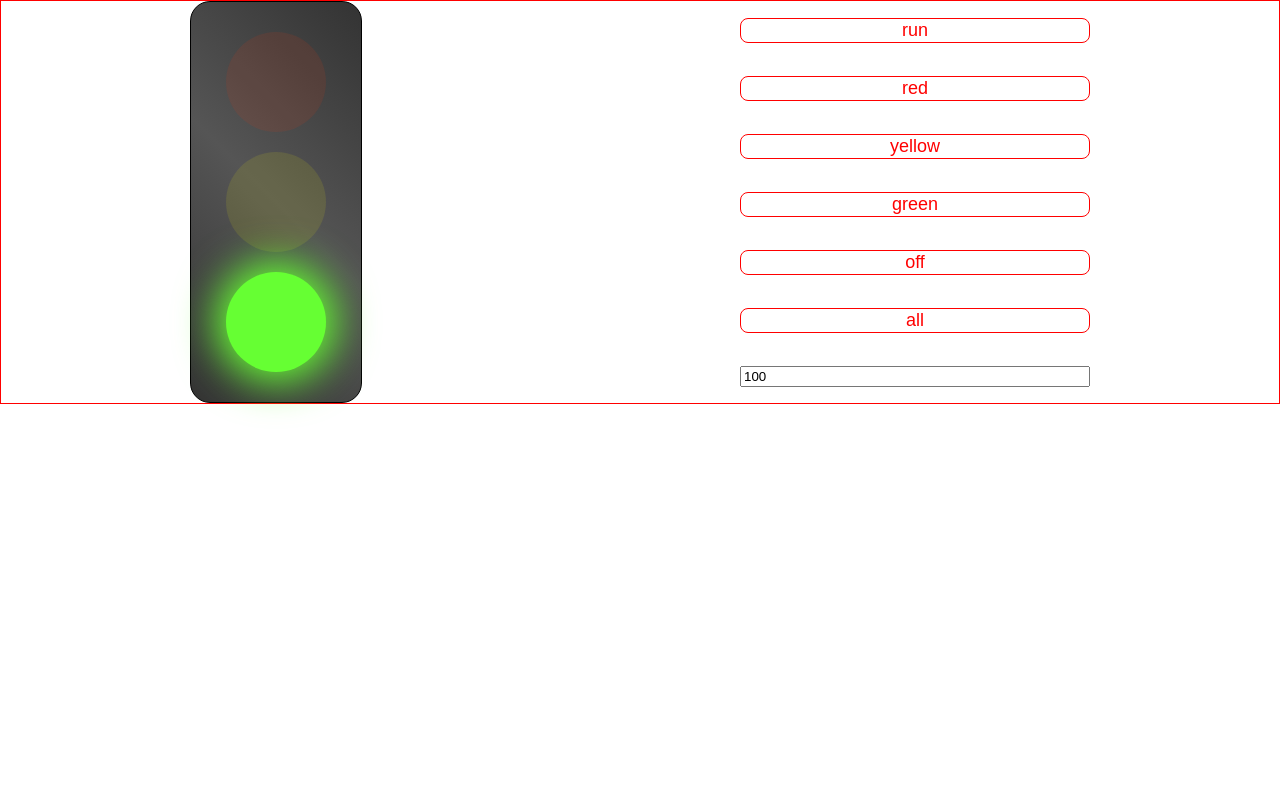
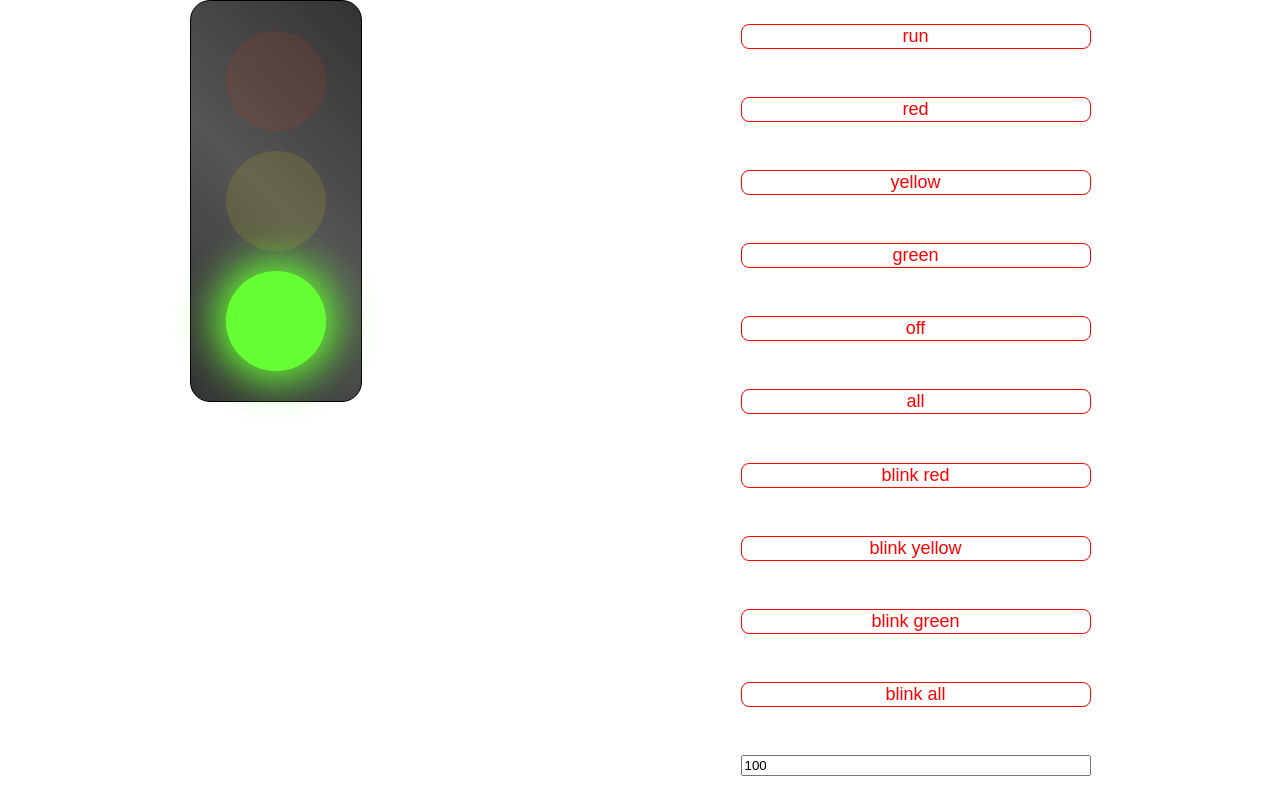
Before and after one commit to rick-ssa/semaphore, a React (Create React App) app: page / in a window 1280 px wide. Built offline with nearby package versions, Linux system fonts and the light colour scheme.

Commit message:
finished blink feature

```diff
--- a/src/App.js
+++ b/src/App.js
@@ -1,6 +1,6 @@
 
 import './App.css';
-import Control from './components/Control/Control';
+import Control from './components/Control';
 
 function App() {
 
--- a/src/components/Control/Control.js
+++ b/src/components/Control/index.js
@@ -1,5 +1,5 @@
 import './styles.css'
-import { useState } from 'react'
+import { useEffect, useState } from 'react'
 import Semaphore from '../Semaphore'
 
 export default function Control() {
@@ -19,6 +19,34 @@ export default function Control() {
             lightOn:true
         },
     ])
+    const [isBlinking, setIsBlinking] = useState(false)
+    const [indexLightBlink, setIndexLightBlink] = useState(null)
+    const [idTimerBlink, setIdTimerBlink] = useState(0)
+
+    useEffect(()=>{
+        if(isBlinking) {
+            const idTimer = setTimeout(()=>blink(indexLightBlink),1000)
+            setIdTimerBlink(idTimer)
+        } else {
+            clearTimeout(idTimerBlink)
+        }
+    },[lights])
+
+    const blink = (index) => {
+        if(!isBlinking) {
+            setIsBlinking(true)
+            setIndexLightBlink(index)
+            turnLightOn() // turn off all lights
+        } else {
+            const id = indexLightBlink === 3 ? 0 : indexLightBlink
+            if(lights[id].lightOn) {
+                turnLightOn() //turn off all lights
+            } else {
+                turnLightOn(indexLightBlink)
+            }
+        }
+
+    }
 
     const turnLightOn = (index) => {
         const newLights = lights.map((v,i)=>{
@@ -72,12 +100,16 @@ export default function Control() {
             />
 
             <div className='formControl'>
-                <button onClick={run}>run</button>
-                <button onClick={()=>turnLightOn(0)}>red</button>
-                <button onClick={()=>turnLightOn(1)}>yellow</button>
-                <button onClick={()=>turnLightOn(2)}>green</button>
-                <button onClick={()=>turnLightOn()}>off</button>
-                <button onClick={()=>turnLightOn(3)}>all</button>
+                <button onClick={()=>{run();setIsBlinking(false)}}>run</button>
+                <button onClick={()=>{turnLightOn(0);setIsBlinking(false)}}>red</button>
+                <button onClick={()=>{turnLightOn(1);setIsBlinking(false)}}>yellow</button>
+                <button onClick={()=>{turnLightOn(2);setIsBlinking(false)}}>green</button>
+                <button onClick={()=>{turnLightOn();setIsBlinking(false)}}>off</button>
+                <button onClick={()=>{turnLightOn(3);setIsBlinking(false)}}>all</button>
+                <button onClick={()=>{!isBlinking && blink(0)}}>blink red</button>
+                <button onClick={()=>{!isBlinking && blink(1)}}>blink yellow</button>
+                <button onClick={()=>{!isBlinking && blink(2)}}>blink green</button>
+                <button onClick={()=>{!isBlinking && blink(3)}}>blink all</button>
                 <input type='number' step={10} min={50} max={150} value={size} onChange={e=>setSize(Number(e.target.value))}/>
 
             </div>
--- a/src/components/Control/styles.css
+++ b/src/components/Control/styles.css
@@ -1,7 +1,8 @@
 .control {
-  border: 1px solid red;
   display: flex;
   justify-content: space-around;
+  height: 100vh;
+  align-items: flex-start;
 }
 
 .formControl {
@@ -9,6 +10,7 @@
   flex-direction: column;
   min-width: 350px;
   justify-content: space-around;
+  height: 100vh;
 }
 
 button {
```
